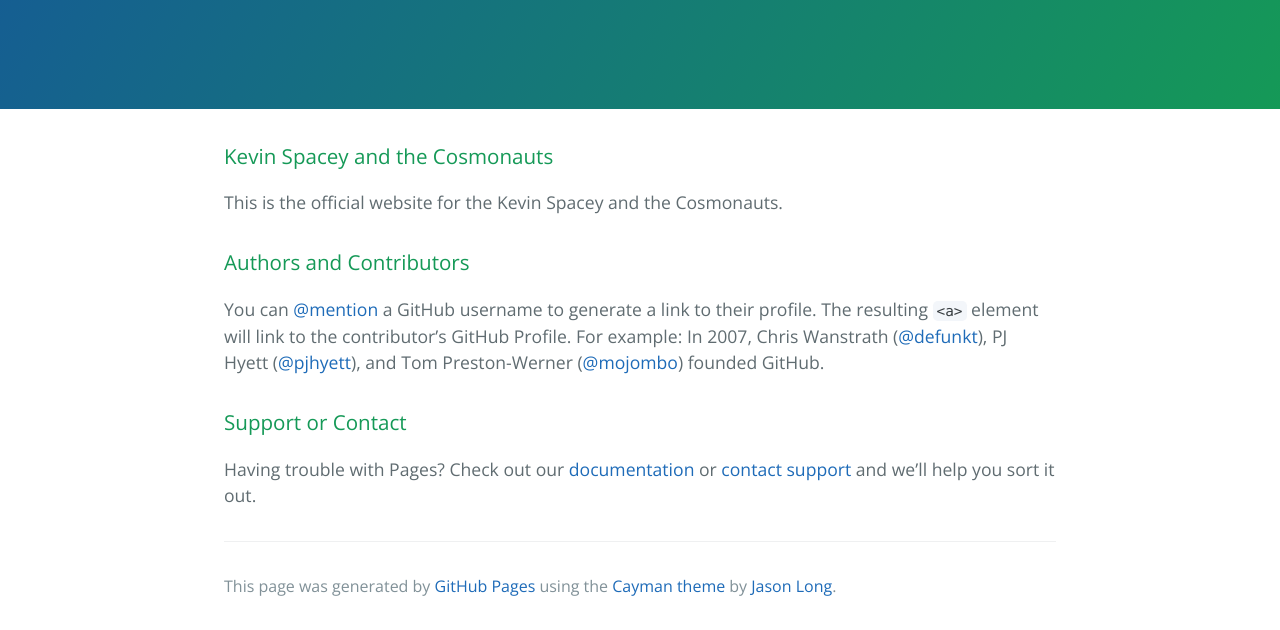
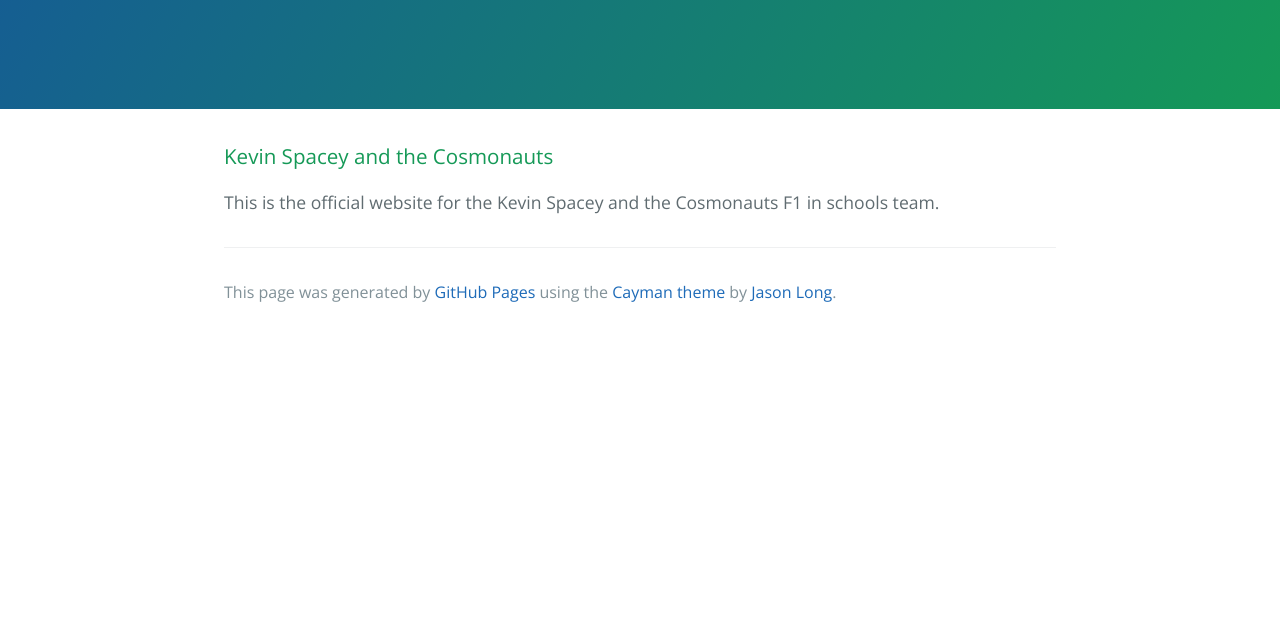
Before and after one commit to kscosmonauts/kscosmonauts.github.io, a plain HTML site: page index.html in a window 1280 px wide. Shown: the part 286-916 px from the top of the page. After the commit the page ends 800 px from the top, so only its background shows below. Drawn offline with nearby package versions, Linux system fonts and the light colour scheme.

Commit message:
Update index.html

```diff
--- a/index.html
+++ b/index.html
@@ -19,17 +19,7 @@
       <h3>
 <a id="kevin-spacey-and-the-cosmonauts" class="anchor" href="#kevin-spacey-and-the-cosmonauts" aria-hidden="true"><span class="octicon octicon-link"></span></a>Kevin Spacey and the Cosmonauts</h3>
 
-<p>This is the official website for the Kevin Spacey and the Cosmonauts.</p>
-
-<h3>
-<a id="authors-and-contributors" class="anchor" href="#authors-and-contributors" aria-hidden="true"><span class="octicon octicon-link"></span></a>Authors and Contributors</h3>
-
-<p>You can <a href="https://github.com/blog/821" class="user-mention">@mention</a> a GitHub username to generate a link to their profile. The resulting <code>&lt;a&gt;</code> element will link to the contributor’s GitHub Profile. For example: In 2007, Chris Wanstrath (<a href="https://github.com/defunkt" class="user-mention">@defunkt</a>), PJ Hyett (<a href="https://Github.com/pjhyett" class="user-mention">@pjhyett</a>), and Tom Preston-Werner (<a href="https://GitHub.com/mojombo" class="user-mention">@mojombo</a>) founded GitHub.</p>
-
-<h3>
-<a id="support-or-contact" class="anchor" href="#support-or-contact" aria-hidden="true"><span class="octicon octicon-link"></span></a>Support or Contact</h3>
-
-<p>Having trouble with Pages? Check out our <a href="https://help.github.com/pages">documentation</a> or <a href="https://github.com/contact">contact support</a> and we’ll help you sort it out.</p>
+<p>This is the official website for the Kevin Spacey and the Cosmonauts F1 in schools team.</p>
 
       <footer class="site-footer">
 
```
